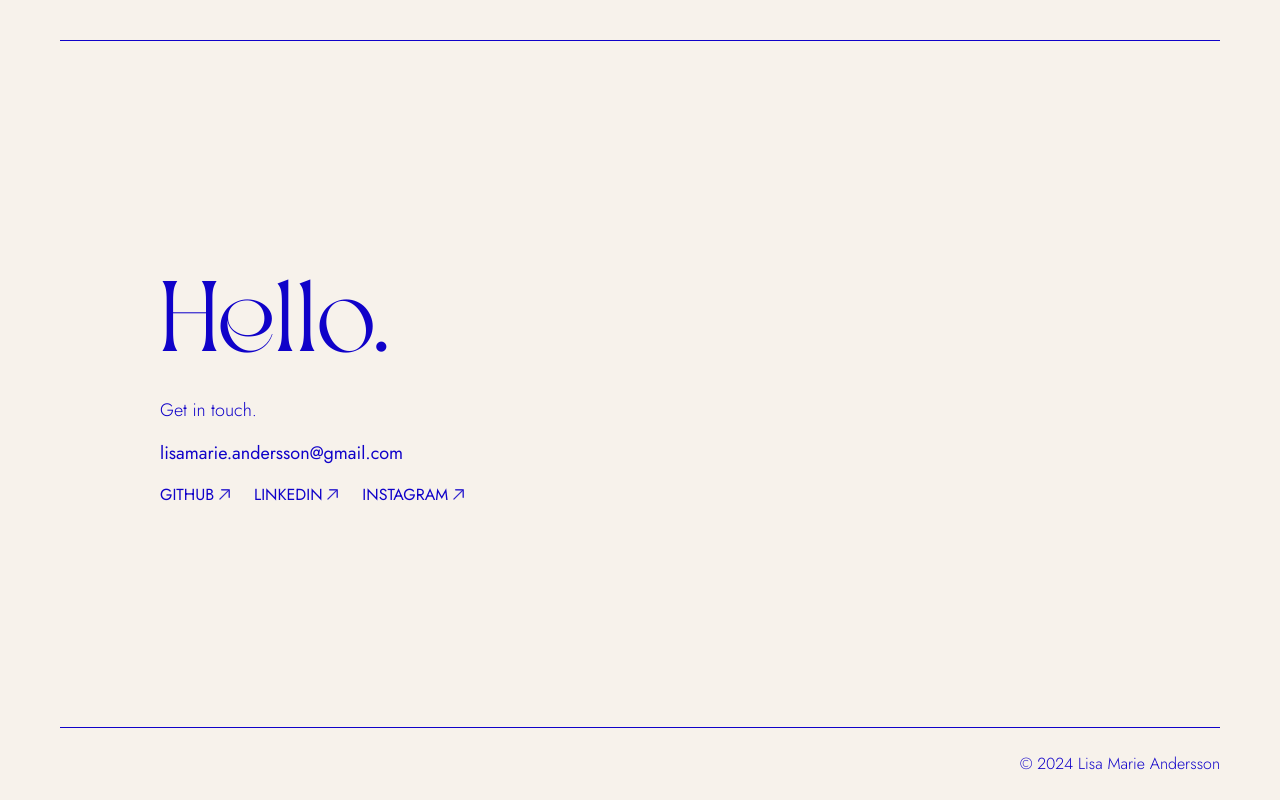
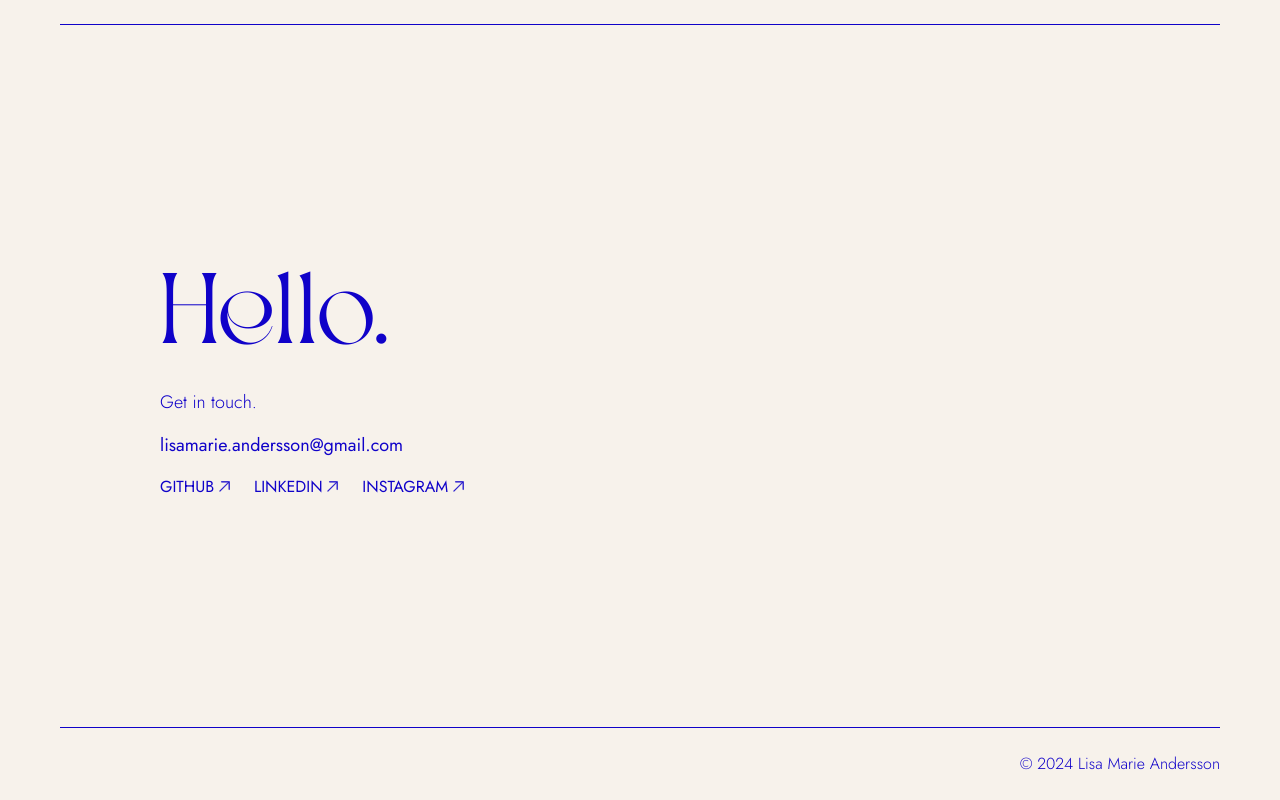
Before and after one commit to lisamarieandersson/showcase-pro, a React (Vite) app: page /contact in a window 1280 px wide. Built offline with nearby package versions, Linux system fonts and the light colour scheme.

Commit message:
adjust margin-block-start

```diff
--- a/src/components/header/Header.scss
+++ b/src/components/header/Header.scss
@@ -2,5 +2,5 @@
 
 .header {
   @include grid-child(1, 12);
-  margin-block-start: $grid-gutter;
+  margin-block-start: $spacing-xs;
 }
```
